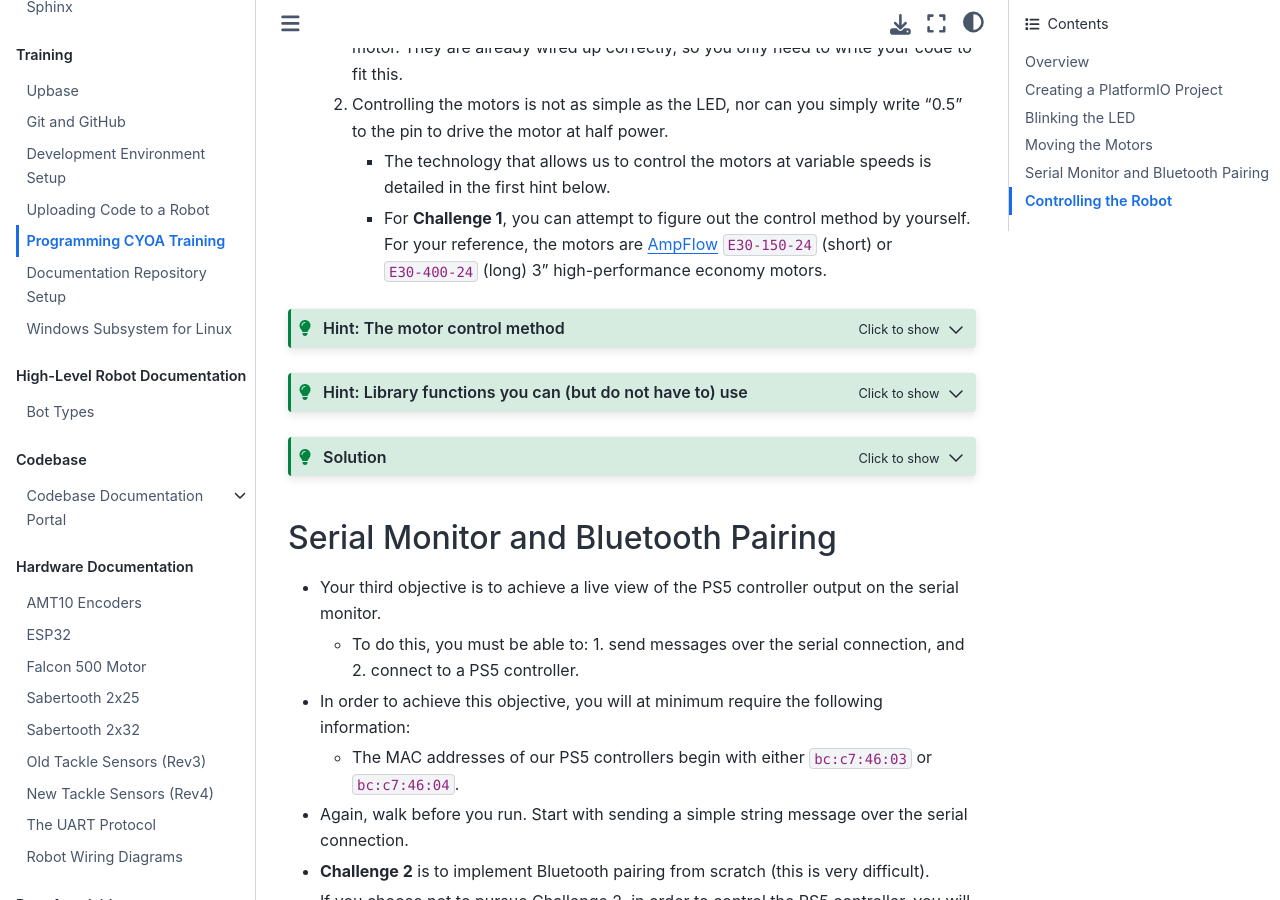
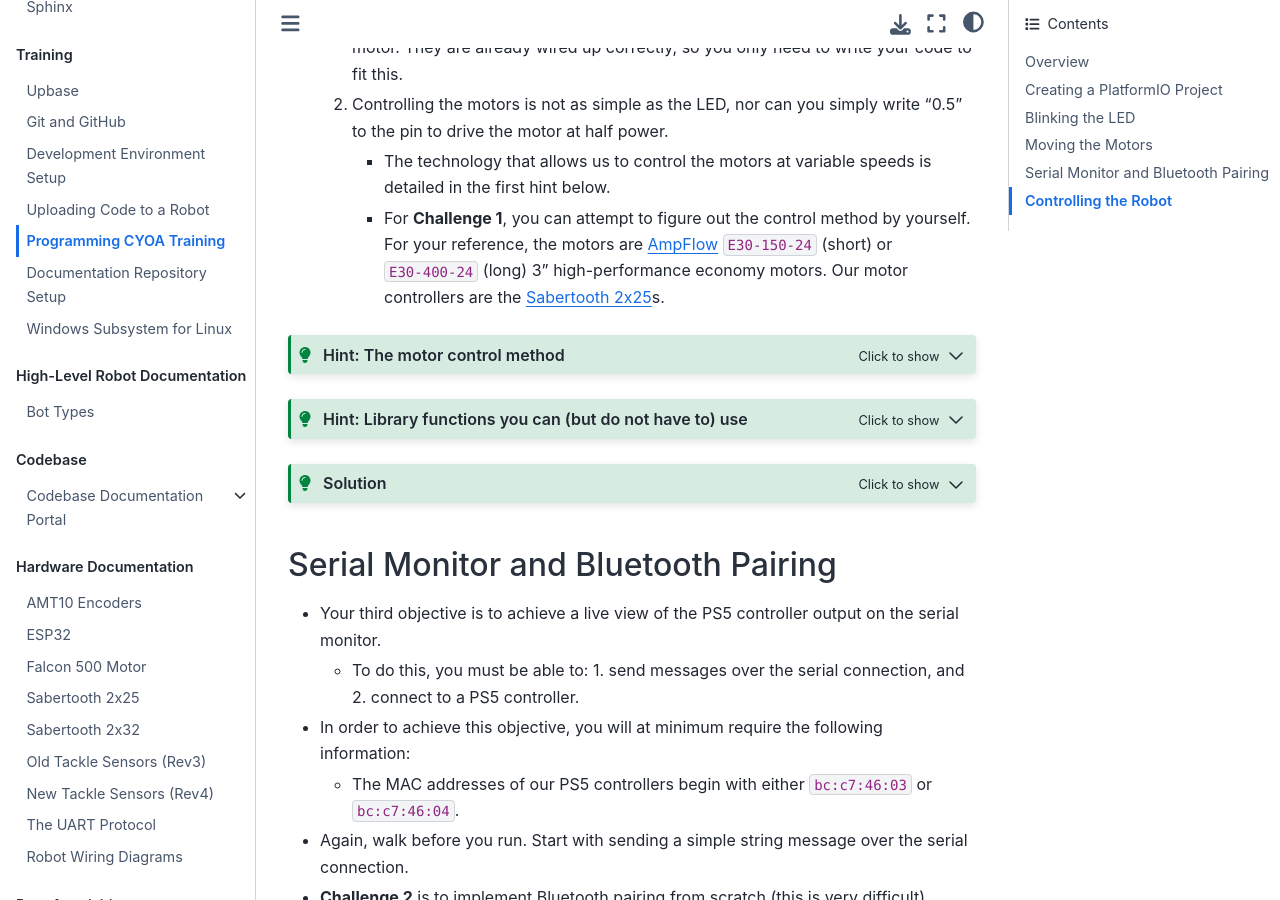
Before and after one commit to PolarRobotics/PR-Docs, a Sphinx documentation site: the page built from docs/source/training/programming-cyoa.md, in a window 1280 px wide and 900 px high, scrolled down 5646 px. Built offline with Sphinx 7.4.7 and the Sphinx Book theme 1.1.4, drawn with Linux system fonts in a browser that asks for light colours.

Commit message:
Update programming-cyoa.md

````diff
--- a/docs/source/training/programming-cyoa.md
+++ b/docs/source/training/programming-cyoa.md
@@ -148,7 +148,7 @@ void loop()
   1. The pins used for the lineman motors are 32 for the left motor and 33 for the right motor. They are already wired up correctly, so you only need to write your code to fit this.
   2. Controlling the motors is not as simple as the LED, nor can you simply write "0.5" to the pin to drive the motor at half power.
      - The technology that allows us to control the motors at variable speeds is detailed in the first hint below.
-     - For **Challenge 1**, you can attempt to figure out the control method by yourself. For your reference, the motors are [AmpFlow](https://www.ampflow.com/motors/highPerformance/threeInch/) `E30-150-24` (short) or `E30-400-24` (long) 3" high-performance economy motors.
+     - For **Challenge 1**, you can attempt to figure out the control method by yourself. For your reference, the motors are [AmpFlow](https://www.ampflow.com/motors/highPerformance/threeInch/) `E30-150-24` (short) or `E30-400-24` (long) 3" high-performance economy motors. Our motor controllers are the [Sabertooth 2x25](https://polarrobotics.readthedocs.io/en/latest/hardware/sabertooth-2x25.html)s.
 
 ```{admonition} Hint: The motor control method
 :class: hint dropdown
````
